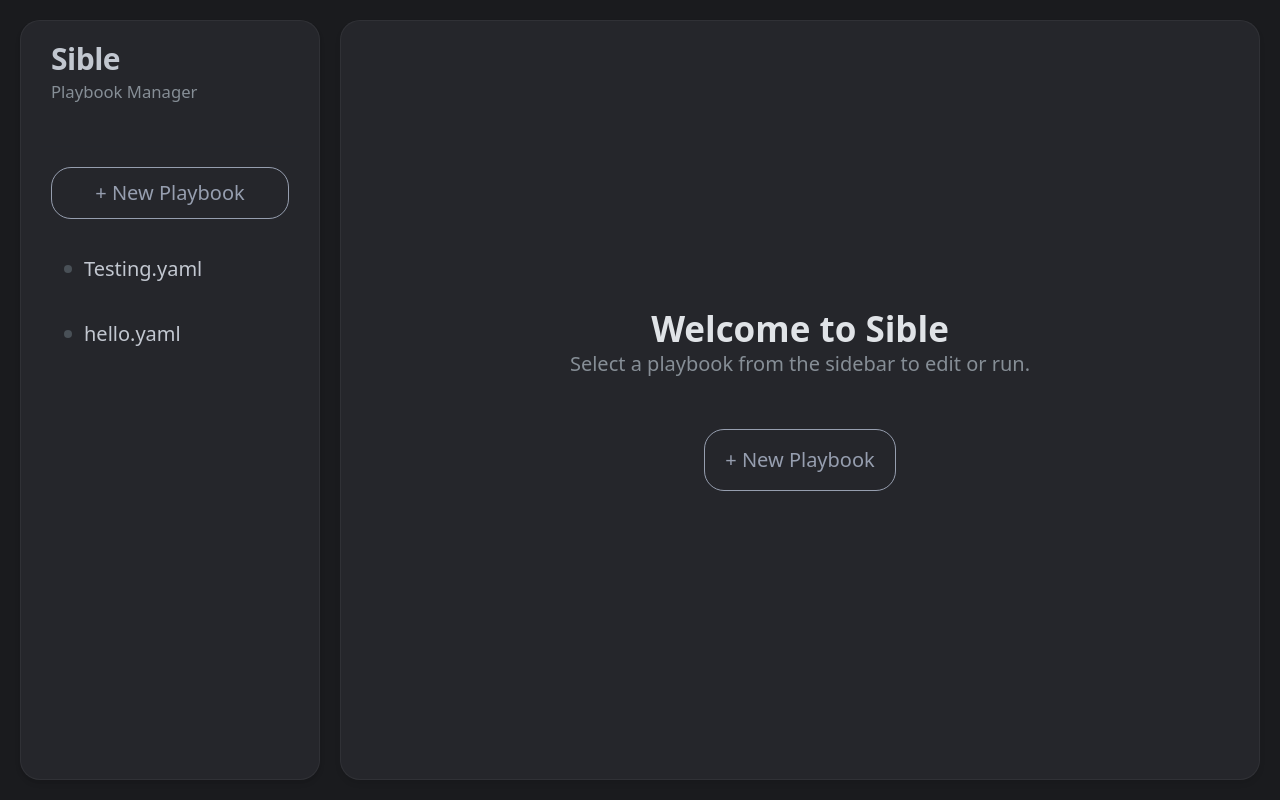
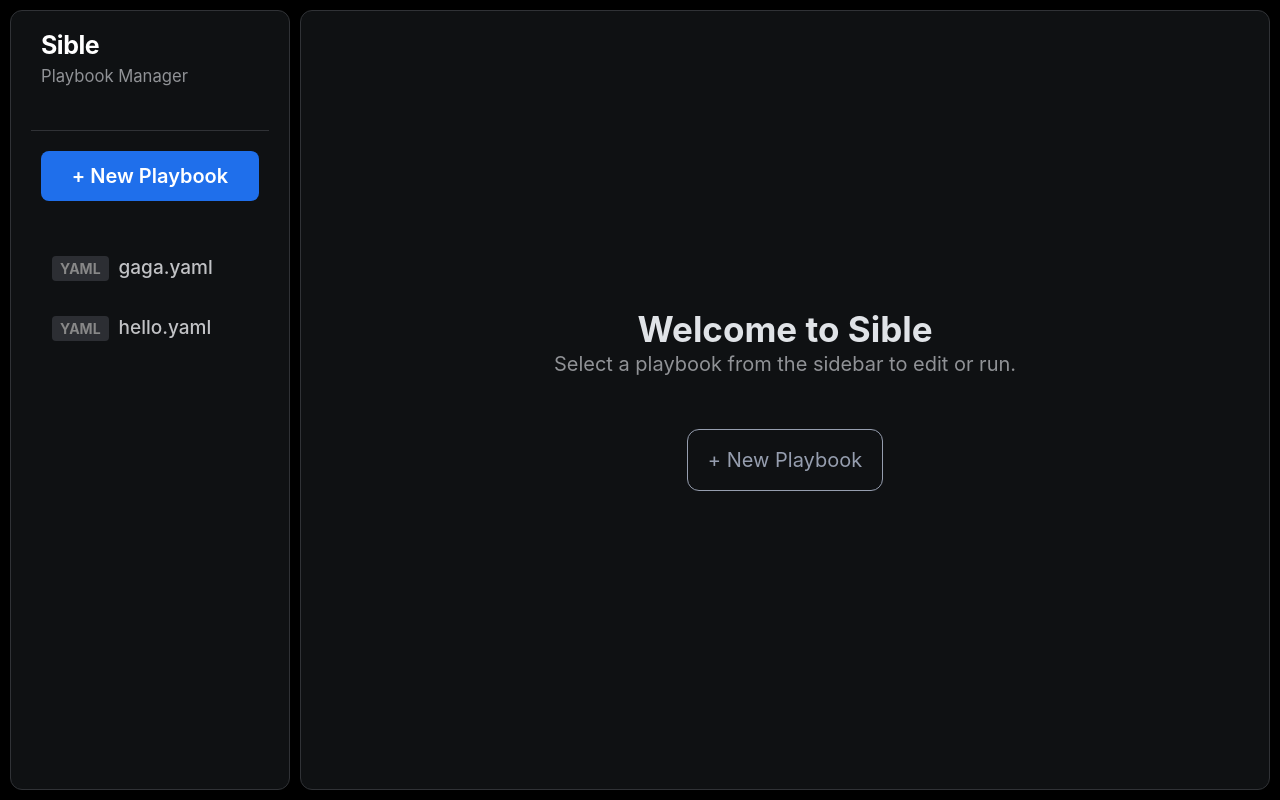
Before and after one commit to adam-benyekkou/Sible, a FastAPI app: page / in a window 1280 px wide. Run offline with FastAPI, Linux system fonts and the light colour scheme; some libraries are stand-ins or nearby versions.

Commit message:
style: UI Polish (Dockge theme), Editor fixes, and inline style refactor

```diff
--- a/playbooks/Testing.yaml
+++ b/playbooks/gaga.yaml
@@ -3,4 +3,4 @@
   hosts: localhost
   tasks:
     - debug:
-        msg: 'Hello World'
+        msg: 'Test Save 2'
--- a/static/css/style.css
+++ b/static/css/style.css
@@ -1,20 +1,28 @@
 /* Base Layout Overrides to match Dockge */
 :root {
-    --pico-background-color: #1a1b1e;
-    /* Darker grey */
-    --pico-card-background-color: #25262b;
-    /* Slightly lighter */
-    --pico-border-radius: 1rem;
+    --pico-background-color: #0f1113;
+    /* Deep dark background */
+    --pico-card-background-color: #1a1c1f;
+    /* Slightly lighter panel */
+    --pico-border-radius: 12px;
     --pico-primary: #5c7cfa;
     --pico-primary-hover: #4263eb;
-    --pico-muted-color: #868e96;
+    --pico-muted-color: #909296;
+    --pico-font-family: 'Inter', system-ui, -apple-system, sans-serif;
 
-    --sidebar-width: 300px;
+    /* Dockge-inspired Palette */
+    --color-success: #2ea043;
+    --color-danger: #f85149;
+    --color-warning: #dbae0d;
+    --color-active-bg: rgba(92, 124, 250, 0.2);
+    --color-active-text: #748ffc;
+
+    --sidebar-width: 280px;
     --spacing-sm: 0.5rem;
     --spacing-md: 1rem;
     --spacing-lg: 1.5rem;
 
-    --transition-speed: 0.2s;
+    --transition-speed: 0.15s;
 }
 
 body {
@@ -22,170 +30,210 @@ body {
     display: flex;
     overflow: hidden;
     margin: 0;
-    padding: var(--spacing-md);
-    gap: var(--spacing-md);
-    font-family: system-ui, -apple-system, "Segoe UI", Roboto, "Helvetica Neue", Arial, sans-serif;
+    padding: var(--spacing-sm);
+    gap: var(--spacing-sm);
+    background-color: #000;
+    /* Outer void */
+    font-family: var(--pico-font-family);
 }
 
 /* Sidebar */
 aside {
     width: var(--sidebar-width);
-    background: var(--pico-card-background-color);
+    background: var(--pico-background-color);
     border-radius: var(--pico-border-radius);
     display: flex;
     flex-direction: column;
     padding: var(--spacing-md);
     overflow-y: auto;
     flex-shrink: 0;
-    box-shadow: 0 4px 6px -1px rgba(0, 0, 0, 0.1), 0 2px 4px -1px rgba(0, 0, 0, 0.06);
-    border: 1px solid rgba(255, 255, 255, 0.05);
+    border: 1px solid #303236;
 }
 
 aside hgroup {
     margin-bottom: var(--spacing-md);
-    padding-left: var(--spacing-sm);
+    padding: 0 var(--spacing-sm);
 }
 
 aside hgroup h3 {
     margin-bottom: 0;
-    font-weight: 800;
-    letter-spacing: -0.5px;
+    font-weight: 700;
+    font-size: 1.25rem;
+    letter-spacing: -0.02em;
+    color: #fff;
 }
 
 aside hr {
     margin: var(--spacing-md) 0;
-    opacity: 0.1;
+    border-color: #303236;
 }
 
 /* Main Content */
 main {
     flex-grow: 1;
-    background: var(--pico-card-background-color);
+    background: var(--pico-background-color);
     border-radius: var(--pico-border-radius);
     display: flex;
     flex-direction: column;
     padding: 0;
-    /* Important for full-size editor */
     overflow: hidden;
     position: relative;
-    box-shadow: 0 4px 6px -1px rgba(0, 0, 0, 0.1);
-    border: 1px solid rgba(255, 255, 255, 0.05);
+    border: 1px solid #303236;
 }
 
-/* Sidebar Items */
+/* Sidebar Items (Pills) */
 .playbook-item {
     display: flex;
     align-items: center;
-    padding: 0.75rem 1rem;
-    border-radius: 0.5rem;
+    padding: 0.6rem 1rem;
+    border-radius: 50px;
+    /* Pill shape */
     cursor: pointer;
     transition: all var(--transition-speed) ease;
     text-decoration: none;
-    color: var(--pico-color);
+    color: #c1c2c5;
     margin-bottom: 0.25rem;
     font-weight: 500;
-    border-left: 3px solid transparent;
+    font-size: 0.95rem;
+    border: 1px solid transparent;
 }
 
 .playbook-item:hover {
-    background: rgba(255, 255, 255, 0.05);
+    background: #25262b;
+    color: #fff;
     text-decoration: none;
-    color: var(--pico-primary-hover);
-    padding-left: 1.25rem;
-    /* Subtle slide effect */
 }
 
 .playbook-item.active {
-    background: rgba(92, 124, 250, 0.15);
-    color: var(--pico-primary);
-    border-left-color: var(--pico-primary);
+    background: var(--color-active-bg);
+    color: var(--color-active-text);
+    border: 1px solid rgba(92, 124, 250, 0.3);
 }
 
 /* Status Indicator */
-.status-dot {
-    width: 8px;
-    height: 8px;
-    border-radius: 50%;
-    background-color: #495057;
-    /* Grey inactive */
-    margin-right: 12px;
-    flex-shrink: 0;
+.status-pill {
+    display: inline-block;
+    padding: 2px 8px;
+    border-radius: 4px;
+    font-size: 0.7rem;
+    font-weight: 700;
+    text-transform: uppercase;
+    margin-right: 10px;
+    background: #2c2e33;
+    color: #888;
 }
 
-.status-dot.running {
-    background-color: #fcc419;
-    box-shadow: 0 0 8px #fcc419;
-    animation: pulse-yellow 2s infinite;
+.status-pill.active {
+    background: #1f6feb;
+    /* GitHub blueish/Dockge blue */
+    color: white;
 }
 
-@keyframes pulse-yellow {
-    0% {
-        transform: scale(0.95);
-        box-shadow: 0 0 0 0 rgba(252, 196, 25, 0.7);
-    }
-
-    70% {
-        transform: scale(1);
-        box-shadow: 0 0 0 10px rgba(252, 196, 25, 0);
-    }
-
-    100% {
-        transform: scale(0.95);
-        box-shadow: 0 0 0 0 rgba(252, 196, 25, 0);
-    }
+.status-text-lg {
+    font-size: 1rem;
+    padding: 4px 12px;
 }
 
 /* Header in Main */
 header.main-header {
     padding: var(--spacing-md) var(--spacing-lg);
-    border-bottom: 1px solid rgba(255, 255, 255, 0.05);
+    border-bottom: 1px solid #303236;
     display: flex;
     justify-content: space-between;
     align-items: center;
-    background-color: rgba(37, 38, 43, 0.95);
-    backdrop-filter: blur(10px);
+    background-color: var(--pico-background-color);
+}
+
+header.main-header h4 {
+    margin: 0;
+    font-weight: 700;
+    color: #fff;
+    font-size: 1.2rem;
+}
+
+/* Flex Utilities for Header */
+.header-left {
+    display: flex;
+    align-items: center;
+    gap: 1rem;
 }
 
 /* Action Buttons */
 .actions {
     display: flex;
-    gap: var(--spacing-sm);
+    gap: 0.5rem;
+}
+
+.actions button {
+    /* Dockge style buttons */
+    border-radius: 6px;
+    padding: 0.4rem 0.8rem;
+    font-size: 0.85rem;
+    font-weight: 600;
+    border: none;
+    margin-bottom: 0;
+}
+
+.actions button.primary {
+    background-color: var(--pico-primary);
+    color: white;
+}
+
+.actions button.contrast {
+    background-color: #25262b;
+    /* Grey buttons */
+    color: #fff;
+    border: 1px solid #303236;
+}
+
+.actions button.contrast:hover {
+    background-color: #373a40;
+}
+
+.actions button.danger {
+    background-color: var(--color-danger);
+    color: white;
 }
 
 /* Tabs */
 .tabs {
     padding: 0 var(--spacing-lg);
-    border-bottom: 1px solid rgba(255, 255, 255, 0.05);
+    border-bottom: 1px solid #303236;
     display: flex;
-    gap: var(--spacing-md);
+    gap: 2px;
+    background: #141517;
 }
 
 .tab-btn {
     background: none;
     border: none;
-    padding: 1rem 0.5rem;
+    padding: 0.75rem 1rem;
     color: var(--pico-muted-color);
     cursor: pointer;
-    border-bottom: 2px solid transparent;
-    font-weight: 600;
+    font-weight: 500;
     font-size: 0.9rem;
     transition: color var(--transition-speed);
+    position: relative;
+    top: 1px;
+    border-bottom: 2px solid transparent;
 }
 
 .tab-btn:hover {
-    color: var(--pico-color);
+    color: #e9ecef;
 }
 
 .tab-btn.active {
-    color: var(--pico-primary);
+    color: #fff;
     border-bottom-color: var(--pico-primary);
 }
 
-/* Content Area (Editor/Terminal) */
+/* Content Area */
 .content-area {
     flex-grow: 1;
     position: relative;
     overflow: hidden;
+    background: #0d1117;
+    /* Very dark for editor */
 }
 
 #editor {
@@ -196,21 +244,73 @@ header.main-header {
     left: 0;
 }
 
+/* Terminal */
 #terminal-container {
-    background-color: #0f0f10;
-    color: #0f0;
-    font-family: 'SF Mono', 'Courier New', Courier, monospace;
+    background-color: #0d1117;
+    color: #3fb950;
+    /* Green terminal text */
+    font-family: 'JetBrains Mono', 'SF Mono', 'Courier New', monospace;
     padding: var(--spacing-md);
     height: 100%;
     overflow-y: auto;
     display: none;
-    /* Hidden by default */
     font-size: 0.9rem;
-    line-height: 1.5;
+    line-height: 1.6;
 }
 
 #terminal-container.active {
     display: block;
+}
+
+/* Empty State / Waiting Text */
+.waiting-text {
+    opacity: 0.5;
+}
+
+.empty-state-message {
+    padding: 1rem;
+    color: #868e96;
+    text-align: center;
+    font-size: 0.9em;
+}
+
+.flex-col-center {
+    display: flex;
+    flex-direction: column;
+    align-items: center;
+    justify-content: center;
+}
+
+.color-muted {
+    color: #868e96;
+}
+
+.flex-col {
+    display: flex;
+    flex-direction: column;
+}
+
+/* Sidebar Button Container */
+.sidebar-btn-container {
+    margin-bottom: 1rem;
+    padding: 0 0.5rem;
+}
+
+/* New Playbook Button */
+.btn-new {
+    width: 100%;
+    border-radius: 8px;
+    padding: 0.5rem;
+    background: #1f6feb;
+    border: none;
+    color: white;
+    font-weight: 600;
+    margin-bottom: 1rem;
+    cursor: pointer;
+}
+
+.btn-new:hover {
+    background: #1158c7;
 }
 
 /* Utilities */
@@ -231,3 +331,7 @@ header.main-header {
 .mt-2 {
     margin-top: var(--spacing-lg);
 }
+
+.d-none {
+    display: none;
+}
--- a/templates/index.html
+++ b/templates/index.html
@@ -1,7 +1,7 @@
 {% extends "layout.html" %}
 
 {% block content %}
-<div id="main-content" class="container text-center flex-center h-100" style="color: #868e96; flex-direction: column;">
+<div id="main-content" class="container text-center flex-col-center h-100 color-muted">
     <hgroup>
         <h2>Welcome to Sible</h2>
         <p>Select a playbook from the sidebar to edit or run.</p>
--- a/templates/layout.html
+++ b/templates/layout.html
@@ -43,9 +43,10 @@
     <!-- Main Content -->
     <main>
         {% block content %}
-        <div id="main-content" class="container"
-            style="display: flex; align-items: center; justify-content: center; height: 100%; color: #868e96;">
-            <p>Select a playbook to get started</p>
+        <div id="main-content" class="h-100">
+            <div class="container text-center flex-col-center h-100 color-muted">
+                <p>Select a playbook to get started</p>
+            </div>
         </div>
         {% endblock %}
     </main>
--- a/templates/partials/sidebar.html
+++ b/templates/partials/sidebar.html
@@ -1,16 +1,16 @@
-<div style="margin-bottom: 1rem; padding: 0 0.5rem;">
-    <button class="outline secondary" style="width: 100%; padding: 0.5rem;" hx-post="/playbook"
-        hx-prompt="Enter new playbook name (e.g., install-nginx.yaml):" hx-swap="none">
+<div class="sidebar-btn-container">
+    <button class="btn-new" hx-post="/playbook" hx-prompt="Enter new playbook name (e.g., install-nginx.yaml):"
+        hx-swap="none">
         + New Playbook
     </button>
 </div>
 
 {% if not playbooks %}
-<div style='padding:1rem; color:#868e96; text-align: center; font-size: 0.9em;'>No playbooks found.</div>
+<div class="empty-state-message">No playbooks found.</div>
 {% else %}
 {% for name in playbooks %}
 <div class="playbook-item" hx-get="/playbook/{{ name }}" hx-target="#main-content" hx-swap="innerHTML">
-    <div class="status-dot"></div>
+    <span class="status-pill">YAML</span>
     {{ name }}
 </div>
 {% endfor %}
```
Also changed, not shown: docs/tasks.md (+4 -4 lines), playbooks/hello.yaml (+4 -3 lines), templates/partials/editor.html (+68 -28 lines).
